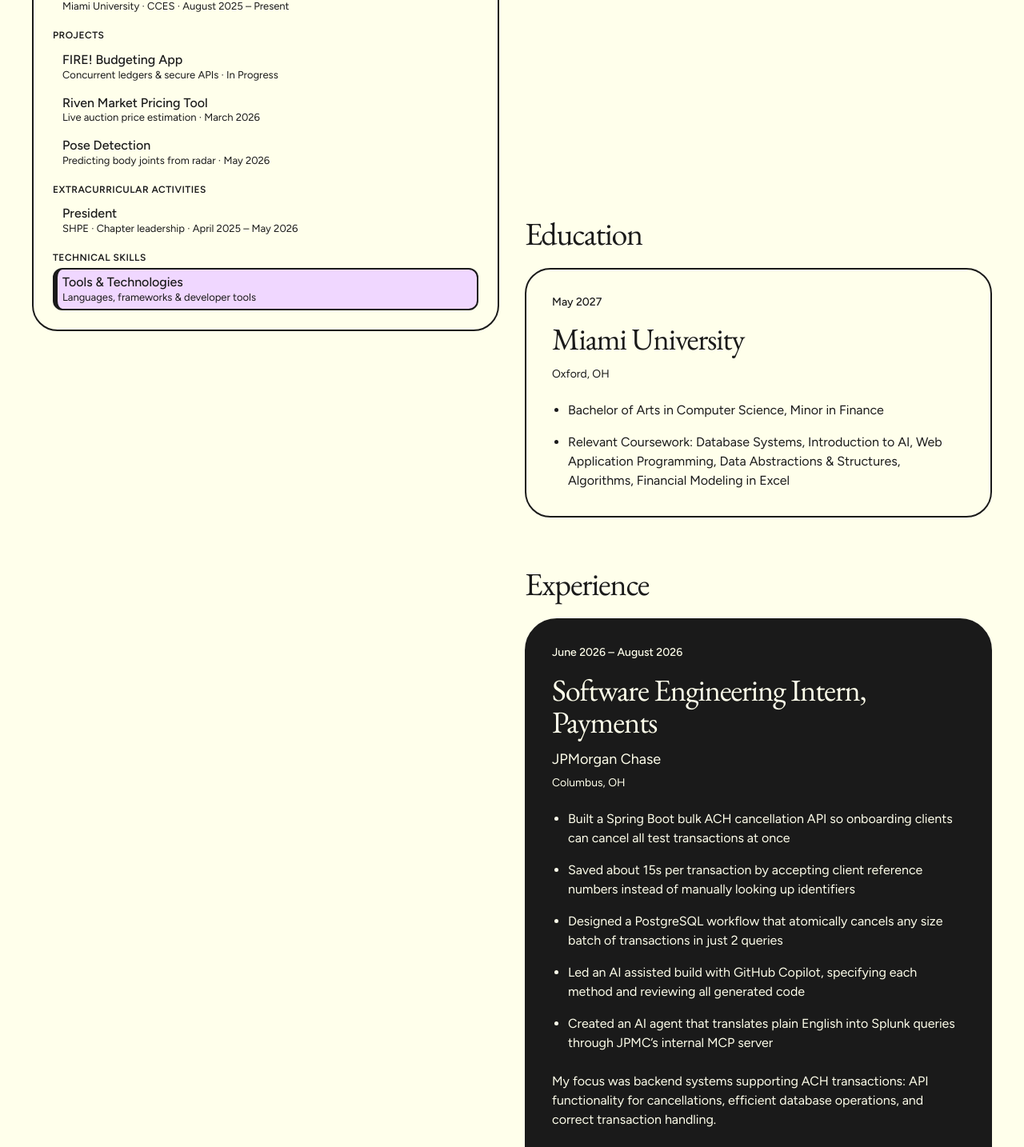
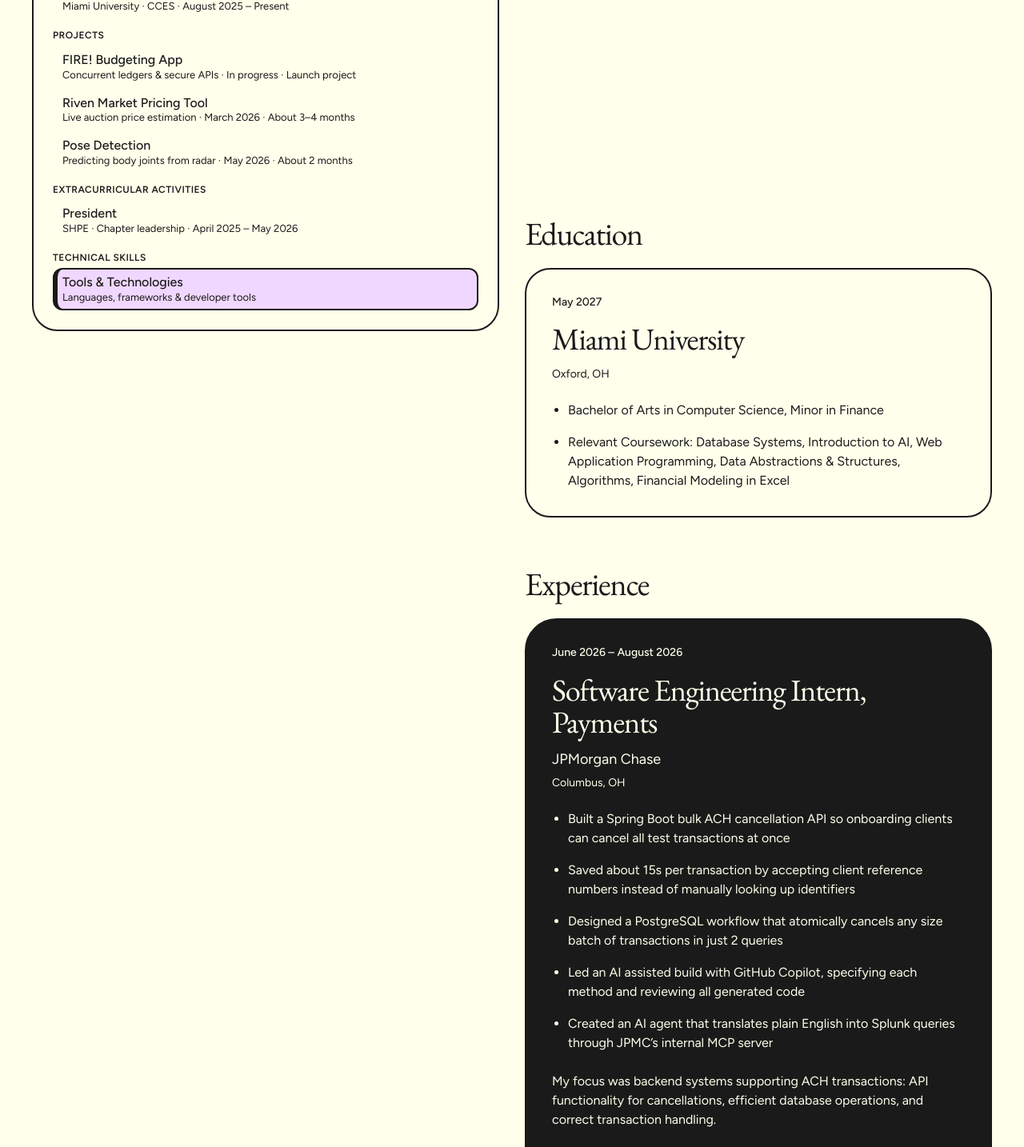
Before and after one commit to MauricioCallahan/portfolio, a Next.js app: page /experience in a window 1280 px wide. Shown: the part 914-2348 px from the top of the page at 80% size. Built offline with nearby package versions, Linux system fonts and the light colour scheme.

Commit message:
Add duration field to resume entries and update project details

```diff
--- a/src/components/experience/InteractiveResume.tsx
+++ b/src/components/experience/InteractiveResume.tsx
@@ -101,7 +101,7 @@
                     <li key={entry.id}>
                       <a href={`#${entry.id}`} aria-current={activeId === entry.id ? "location" : undefined}>
                         <span className="resume-entry-title">{entry.title}</span>
-                        <span className="resume-entry-summary">{entry.summary}{entry.dates && <> · {entry.dates}</>}</span>
+                        <span className="resume-entry-summary">{entry.summary}{entry.dates && <> · {entry.dates}</>}{entry.duration && <> · {entry.duration}</>}</span>
                       </a>
                     </li>
                   ))}
--- a/src/data/resume.ts
+++ b/src/data/resume.ts
@@ -4,6 +4,7 @@
   organization?: string;
   location?: string;
   dates?: string;
+  duration?: string;
   summary: string;
   bullets: string[];
   context?: string;
@@ -45,7 +46,7 @@
           "Created an AI agent that translates plain English into Splunk queries through JPMC’s internal MCP server",
         ],
         context: "My focus was backend systems supporting ACH transactions: API functionality for cancellations, efficient database operations, and correct transaction handling.",
-        technologies: ["Java", "Spring Boot", "SQL", "Postgres", "Docker", "Jenkins", "GitHub Copilot"],
+        technologies: ["Java", "Spring Boot", "SQL", "Postgres", "Jenkins", "GitHub Copilot"],
       },
       {
         id: "peer-career-coach", title: "Peer Career Coach",
@@ -64,7 +65,7 @@
     id: "projects", title: "Projects",
     entries: [
       {
-        id: "fire", title: "FIRE! Budgeting App", dates: "In Progress", summary: "Concurrent ledgers & secure APIs",
+        id: "fire", title: "FIRE! Budgeting App", dates: "In progress", duration: "Launch project", summary: "Concurrent ledgers & secure APIs",
         technologies: ["Next.js", "TypeScript", "Java", "Spring Boot", "Supabase", "PostgreSQL"], projectHref: "/projects/fire",
         bullets: [
           "Designed a PostgreSQL ledger with triggers and ordered row locks that keep totals accurate under concurrency",
@@ -73,7 +74,7 @@
         ],
       },
       {
-        id: "riven-market", title: "Riven Market Pricing Tool", dates: "March 2026", summary: "Live auction price estimation",
+        id: "riven-market", title: "Riven Market Pricing Tool", dates: "March 2026", duration: "About 3–4 months", summary: "Live auction price estimation",
         technologies: ["Python", "Flask", "React", "TypeScript"], projectHref: "/projects/riven-market",
         bullets: [
           "Built a Flask backend estimating prices for player traded digital items from live auction data",
@@ -82,7 +83,7 @@
         ],
       },
       {
-        id: "pose-detection", title: "Pose Detection", dates: "May 2026", summary: "Predicting body joints from radar",
+        id: "pose-detection", title: "Pose Detection", dates: "May 2026", duration: "About 2 months", summary: "Predicting body joints from radar",
         technologies: ["Python", "PyTorch", "NumPy"], projectHref: "/projects/radar-pose",
         bullets: [
           "Trained a custom CNN and modified ResNet18 with a 4 person team to predict 17 body joints from radar data",
```
